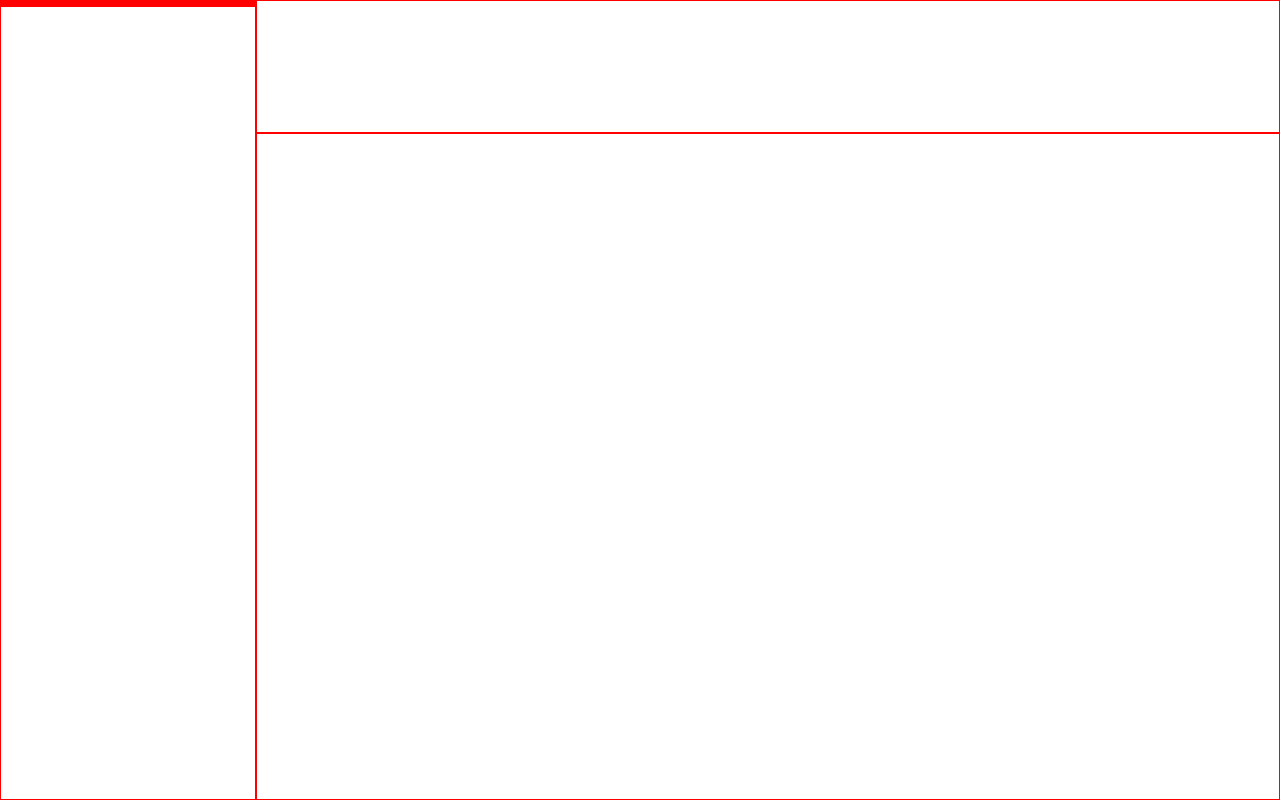
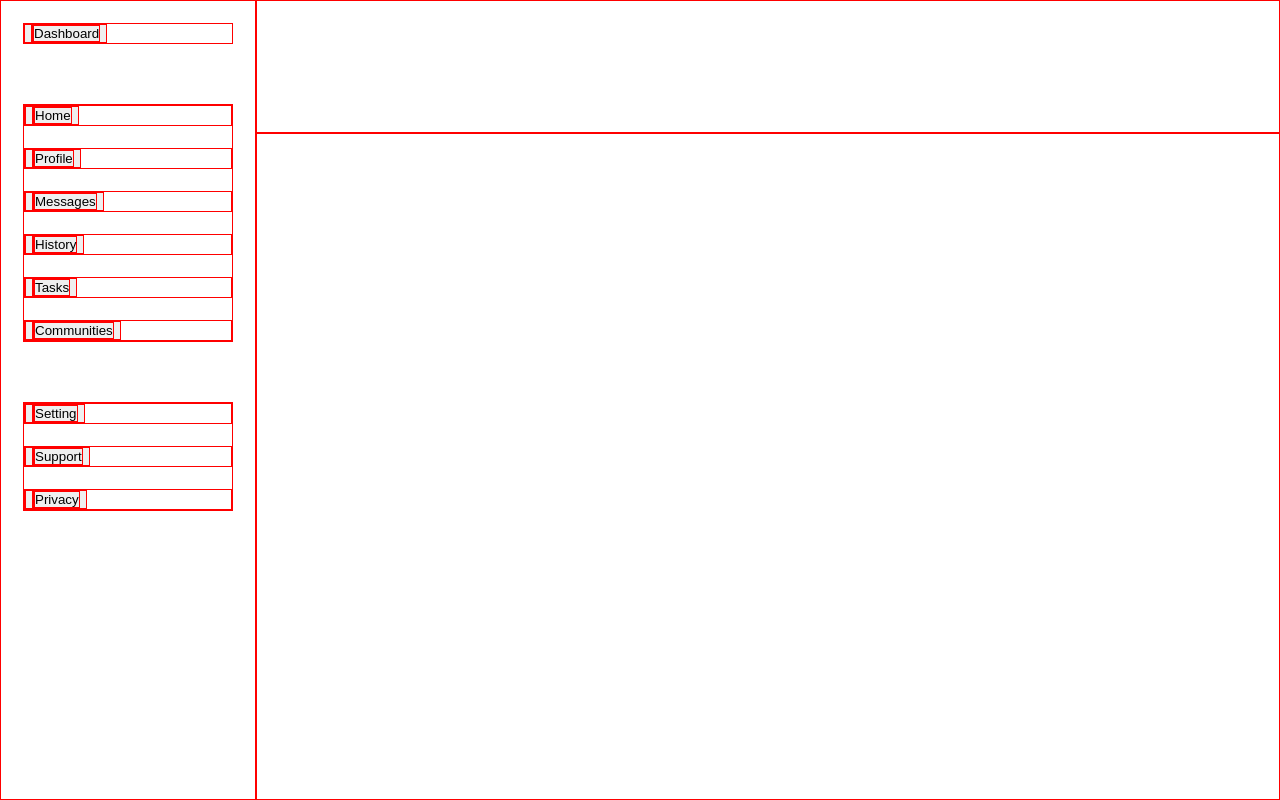
Before and after one commit to ClaudioCamba/admin-dashboard, a plain HTML site: page index.html in a window 1280 px wide. Drawn offline with Linux system fonts and the light colour scheme.

Commit message:
Add sidebar html elements and style similar to design using CSS grid

```diff
--- a/css/style.css
+++ b/css/style.css
@@ -142,13 +142,23 @@ table {
 }
 
 /* Header */
-.sidebar {
+.header {
   grid-area: 1 / 2 / 2 / 3;
 }
 
 /* Sidebar */
 .sidebar {
   grid-area: 1 / 1 / 3 / 2;
+  display: grid;
+  grid-template-rows: repeat(3, max-content);
+  row-gap: 60px;
+  padding: 22px;
+}
+
+.sidebar .sb-options,
+.sidebar .sb-settings {
+  display: grid;
+  gap: 22px;
 }
 
 /* Content */
--- a/index.html
+++ b/index.html
@@ -11,9 +11,63 @@
     <div class="container">
       <div class="header"></div>
       <div class="sidebar">
-        <div class="sb-logo"></div>
-        <div class="sb-options"></div>
-        <div class="sb-setting"></div>
+        <div class="sb-logo">
+          <button>
+            <span class="sb-icon"></span><span class="sb-text">Dashboard</span>
+          </button>
+        </div>
+
+        <ul class="sb-options">
+          <li>
+            <button>
+              <span class="sb-icon"></span><span class="sb-text">Home</span>
+            </button>
+          </li>
+          <li>
+            <button>
+              <span class="sb-icon"></span><span class="sb-text">Profile</span>
+            </button>
+          </li>
+          <li>
+            <button>
+              <span class="sb-icon"></span><span class="sb-text">Messages</span>
+            </button>
+          </li>
+          <li>
+            <button>
+              <span class="sb-icon"></span><span class="sb-text">History</span>
+            </button>
+          </li>
+          <li>
+            <button>
+              <span class="sb-icon"></span><span class="sb-text">Tasks</span>
+            </button>
+          </li>
+          <li>
+            <button>
+              <span class="sb-icon"></span
+              ><span class="sb-text">Communities</span>
+            </button>
+          </li>
+        </ul>
+
+        <ul class="sb-settings">
+          <li class="setting">
+            <button>
+              <span class="sb-icon"></span><span class="sb-text">Setting</span>
+            </button>
+          </li>
+          <li class="setting">
+            <button>
+              <span class="sb-icon"></span><span class="sb-text">Support</span>
+            </button>
+          </li>
+          <li class="setting">
+            <button>
+              <span class="sb-icon"></span><span class="sb-text">Privacy</span>
+            </button>
+          </li>
+        </ul>
       </div>
       <div class="content"></div>
     </div>
```
